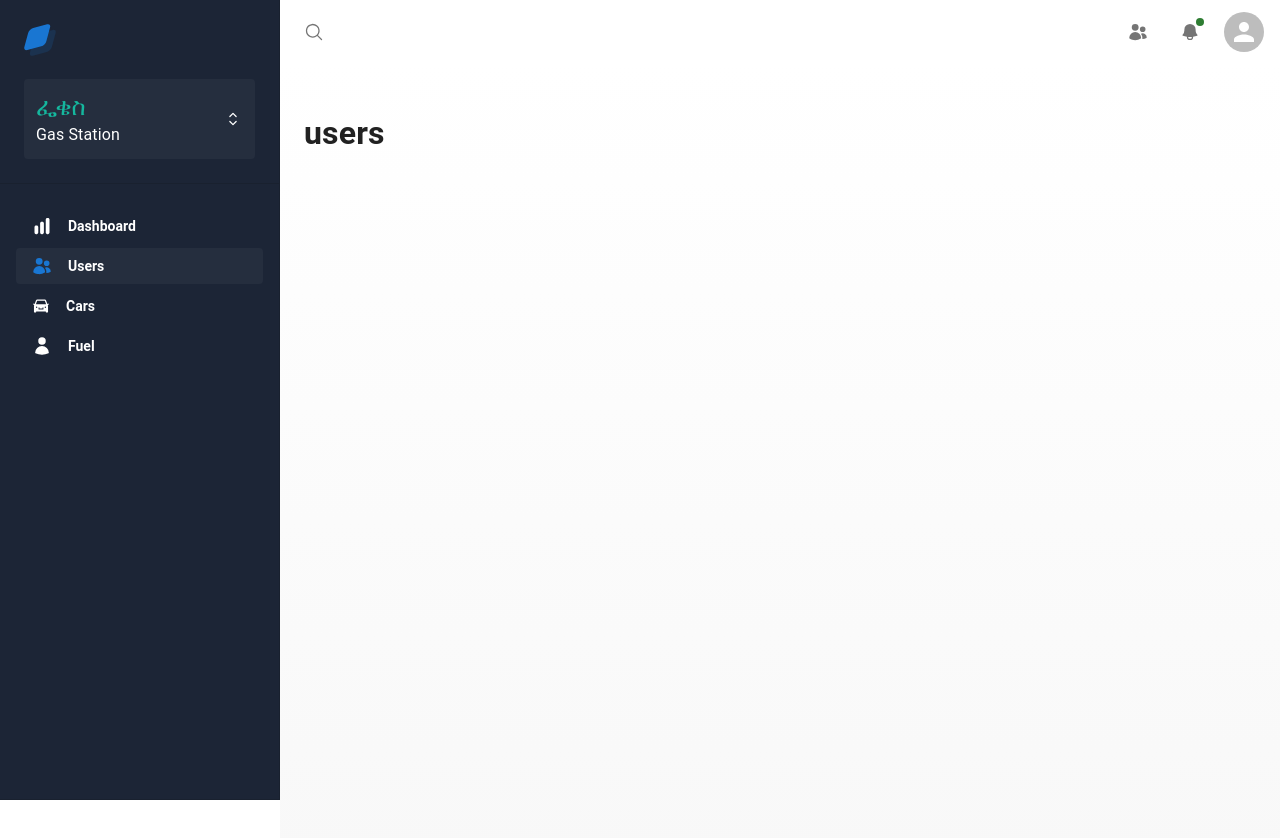
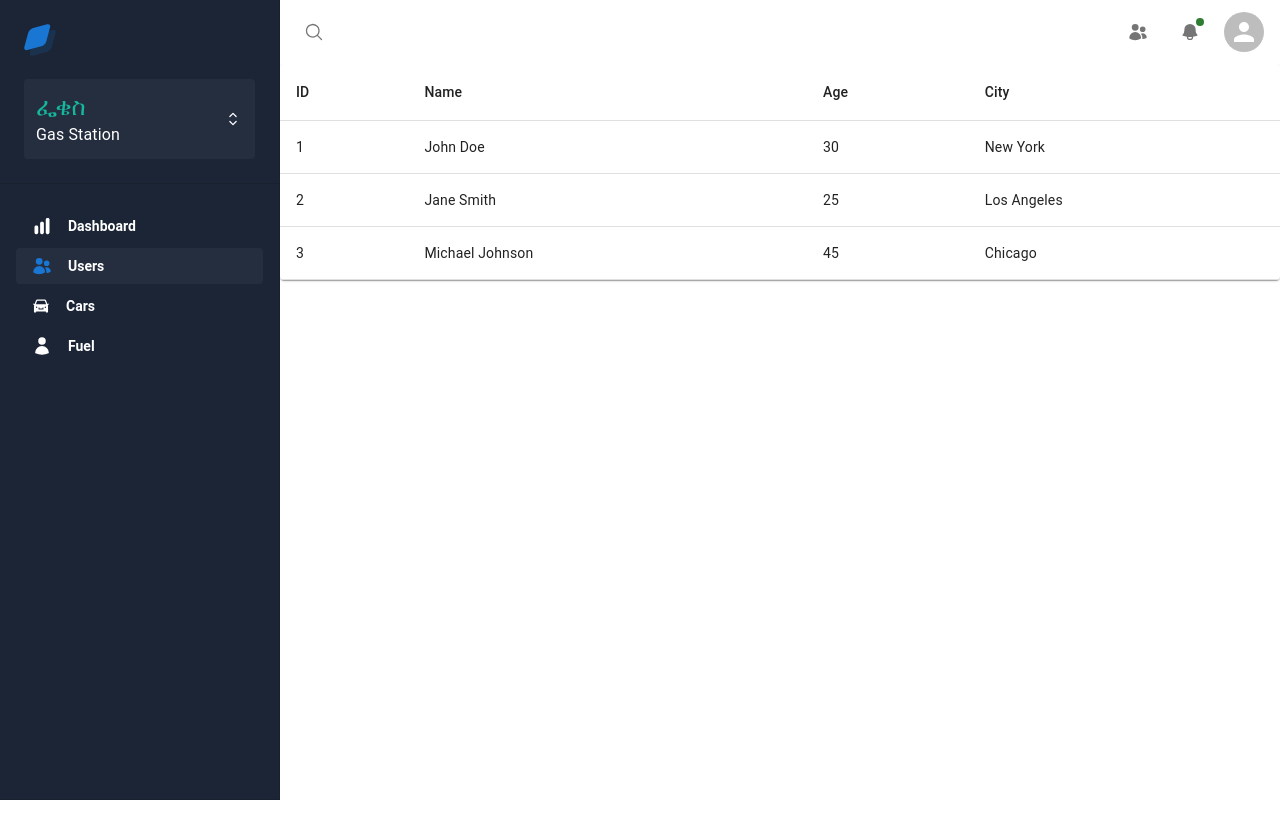
Before and after one commit to Tomas201513/gasControlSystem-React-MUI, a React (Vite) app: page /users in a window 1280 px wide. Shown: the top 838 px of the page. Built offline with nearby package versions, Linux system fonts and the light colour scheme.

Commit message:
template

```diff
--- a/package.json
+++ b/package.json
@@ -10,7 +10,7 @@
     "preview": "vite preview"
   },
   "dependencies": {
-    "@emotion/cache": "^11.10.8",
+   "@emotion/cache": "^11.10.8",
     "@emotion/react": "^11.10.8",
     "@emotion/server": "^11.10.0",
     "@emotion/styled": "^11.10.8",
@@ -18,6 +18,7 @@
     "@mui/lab": "^5.0.0-alpha.128",
     "@mui/material": "^5.12.2",
     "@mui/system": "^5.12.1",
+    "@mui/x-data-grid": "^6.3.0",
     "date-fns": "^2.29.3",
     "formik": "^2.2.9",
     "prop-types": "^15.8.1",
@@ -35,7 +36,7 @@
     "@types/react": "^18.0.28",
     "@types/react-dom": "^18.0.11",
     "@vitejs/plugin-react": "^4.0.0",
-    "eslint": "^8.38.0",
+    "eslint": "^8.39.0",
     "eslint-plugin-react": "^7.32.2",
     "eslint-plugin-react-hooks": "^4.6.0",
     "eslint-plugin-react-refresh": "^0.3.4",
--- a/src/pages/Cars.jsx
+++ b/src/pages/Cars.jsx
@@ -1,13 +1,26 @@
 import React from 'react'
 import { Box } from '@mui/system'
+import { DataGrid } from '@mui/x-data-grid';
+
 function Cars() {
+  const columns = [
+  { field: 'id', headerName: 'ID', width: 90 },
+  { field: 'name', headerName: 'Name', width: 150 },
+  { field: 'age', headerName: 'Age', width: 100 },
+  { field: 'city', headerName: 'City', width: 150 },
+];
+
+const rows = [
+  { id: 1, name: 'John Doe', age: 30, city: 'New York' },
+  { id: 2, name: 'Jane Smith', age: 25, city: 'Los Angeles' },
+  { id: 3, name: 'Michael Johnson', age: 45, city: 'Chicago' },
+];
   return (
     <>
         <Box sx={{ p: 3 , height: '100vh', background: 'linear-gradient(180deg, #FFFFFF 0%, #F8F8F8 100%)'}}>
 
-           <h1>
-            Cars
-            </h1>
+                <DataGrid rows={rows} columns={columns} pageSize={5} checkboxSelection />
+
             </Box>
 
     </>
--- a/src/pages/Users.jsx
+++ b/src/pages/Users.jsx
@@ -1,12 +1,39 @@
-import React from 'react'
-import { Box } from '@mui/system'
+import React from 'react';
+import { Box } from '@mui/system';
+import { Table, TableBody, TableCell, TableContainer, TableHead, TableRow, Paper } from '@mui/material';
+
 function Users() {
+  const sampleData = [
+  { id: 1, name: 'John Doe', age: 30, city: 'New York' },
+  { id: 2, name: 'Jane Smith', age: 25, city: 'Los Angeles' },
+  { id: 3, name: 'Michael Johnson', age: 45, city: 'Chicago' },
+];
   return (
-   <Box sx={{ p: 3 , height: '100vh', background: 'linear-gradient(180deg, #FFFFFF 0%, #F8F8F8 100%)'}}>
-            <h1>
-            users
-            </h1>
-            </Box>
+ <>
+  <TableContainer component={Paper}>
+      <Table>
+        <TableHead>
+          <TableRow>
+            <TableCell>ID</TableCell>
+            <TableCell>Name</TableCell>
+            <TableCell>Age</TableCell>
+            <TableCell>City</TableCell>
+          </TableRow>
+        </TableHead>
+        <TableBody>
+          {sampleData.map((row) => (
+            <TableRow key={row.id}>
+              <TableCell>{row.id}</TableCell>
+              <TableCell>{row.name}</TableCell>
+              <TableCell>{row.age}</TableCell>
+              <TableCell>{row.city}</TableCell>
+            </TableRow>
+          ))}
+        </TableBody>
+      </Table>
+    </TableContainer>
+
+ </>
 
   )
 }
```
Also changed, not shown: login.png (added), 1 other file (tests, documents, lock files or other folders).
